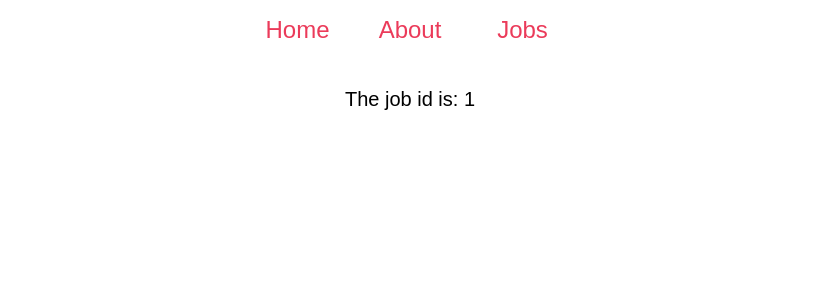
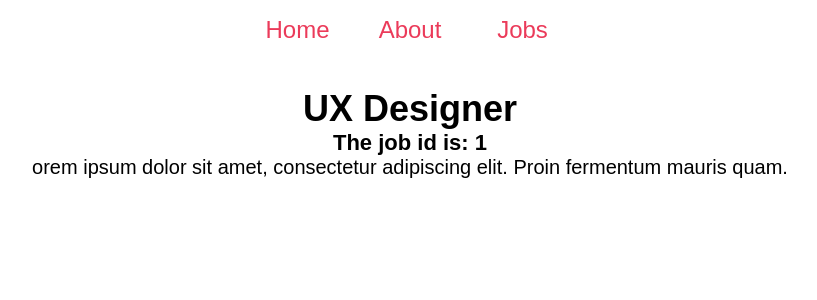
Before and after one commit to skupson/jobs-board, a Vue app: page /jobs/1 in a window 1280 px wide. Shown: the top 300 px of the page, without its empty margins (230-1047 px from the left). Built offline with nearby package versions, Linux system fonts and the light colour scheme; data requests are answered from the project's data file; a web font is replaced by a local one.

Commit message:
json server added, fetch api logic added

```diff
--- /dev/null
+++ b/data/db.json
@@ -0,0 +1,29 @@
+{
+  "jobs": [
+    {
+      "title": "UX Designer",
+      "id": 1,
+      "details": "orem ipsum dolor sit amet, consectetur adipiscing elit. Proin fermentum mauris quam. "
+    },
+    {
+      "title": "Web Developer",
+      "id": 2,
+      "details": "orem ipsum dolor sit amet, consectetur adipiscing elit. Proin fermentum mauris quam. "
+    },
+    {
+      "title": "DevOps Engineer",
+      "id": 3,
+      "details": "orem ipsum dolor sit amet, consectetur adipiscing elit. Proin fermentum mauris quam. "
+    },
+    {
+      "title": "Helpdesk Engineer",
+      "id": 4,
+      "details": "orem ipsum dolor sit amet, consectetur adipiscing elit. Proin fermentum mauris quam. "
+    },
+    {
+      "title": "Legal Intern",
+      "id": 5,
+      "details": "orem ipsum dolor sit amet, consectetur adipiscing elit. Proin fermentum mauris quam. "
+    }
+  ]
+}
--- a/package.json
+++ b/package.json
@@ -8,6 +8,7 @@
   },
   "dependencies": {
     "core-js": "^3.6.5",
+    "json-server": "^0.16.3",
     "vue": "^3.0.0",
     "vue-router": "^4.0.0-0"
   },
--- a/src/assets/css/style.css
+++ b/src/assets/css/style.css
@@ -71,6 +71,22 @@ body {
   width: 90%;
 }
 
+/* Job details */
+.job {
+  display: flex;
+  flex-direction: column;
+  align-items: center;
+  width: 90%;
+}
+
+.job h2 {
+  font-size: 1.1rem;
+}
+
+.job p {
+  text-align: justify;
+}
+
 /* About page */
 .about {
   display: flex;
@@ -100,6 +116,7 @@ h1 {
   width: 90%;
   transition: 0.6s;
   display: flex;
+  align-items: center;
   flex-direction: column;
 }
 
--- a/src/views/jobs/Jobs.vue
+++ b/src/views/jobs/Jobs.vue
@@ -4,7 +4,7 @@
     <router-link
       v-bind:to="{
         name: 'JobsDetails',
-        params: { id: job.id, title: job.title },
+        params: { id: job.id },
       }"
       ><h2>{{ job.title }}</h2></router-link
     >
@@ -15,39 +15,14 @@
 export default {
   data() {
     return {
-      jobs: [
-        {
-          title: "UX Designer",
-          id: 1,
-          details:
-            "orem ipsum dolor sit amet, consectetur adipiscing elit. Proin fermentum mauris quam. ",
-        },
-        {
-          title: "Web Developer",
-          id: 2,
-          details:
-            "orem ipsum dolor sit amet, consectetur adipiscing elit. Proin fermentum mauris quam. ",
-        },
-        {
-          title: "DevOps Engineer",
-          id: 3,
-          details:
-            "orem ipsum dolor sit amet, consectetur adipiscing elit. Proin fermentum mauris quam. ",
-        },
-        {
-          title: "Helpdesk Engineer",
-          id: 4,
-          details:
-            "orem ipsum dolor sit amet, consectetur adipiscing elit. Proin fermentum mauris quam. ",
-        },
-        {
-          title: "IT Administrator",
-          id: 5,
-          details:
-            "orem ipsum dolor sit amet, consectetur adipiscing elit. Proin fermentum mauris quam. ",
-        },
-      ],
+      jobs: [],
     };
+  },
+  mounted() {
+    fetch("http://localhost:3000/jobs")
+      .then((res) => res.json())
+      .then((data) => (this.jobs = data))
+      .catch((err) => console.log("Error getting the data"));
   },
 };
 </script>
--- a/src/views/jobs/JobsDetails.vue
+++ b/src/views/jobs/JobsDetails.vue
@@ -1,13 +1,24 @@
 <template>
-  <h1>{{ title }}</h1>
-  <p>The job id is: {{ id }}</p>
+  <div class="job" v-if="job">
+    <h1>{{ job.title }}</h1>
+    <h2>The job id is: {{ job.id }}</h2>
+    <p>{{ job.details }}</p>
+  </div>
 </template>
 
 <script>
 export default {
-  props: ["id", "title"],
+  props: ["id"],
+  mounted() {
+    fetch(`http://localhost:3000/jobs/${this.id}`)
+      .then((res) => res.json())
+      .then((data) => (this.job = data))
+      .catch((err) => console.log("Error getting the data"));
+  },
   data() {
-    return {};
+    return {
+      job: null,
+    };
   },
 };
 </script>
```
Also changed, not shown: 1 other file (tests, documents, lock files or other folders).
